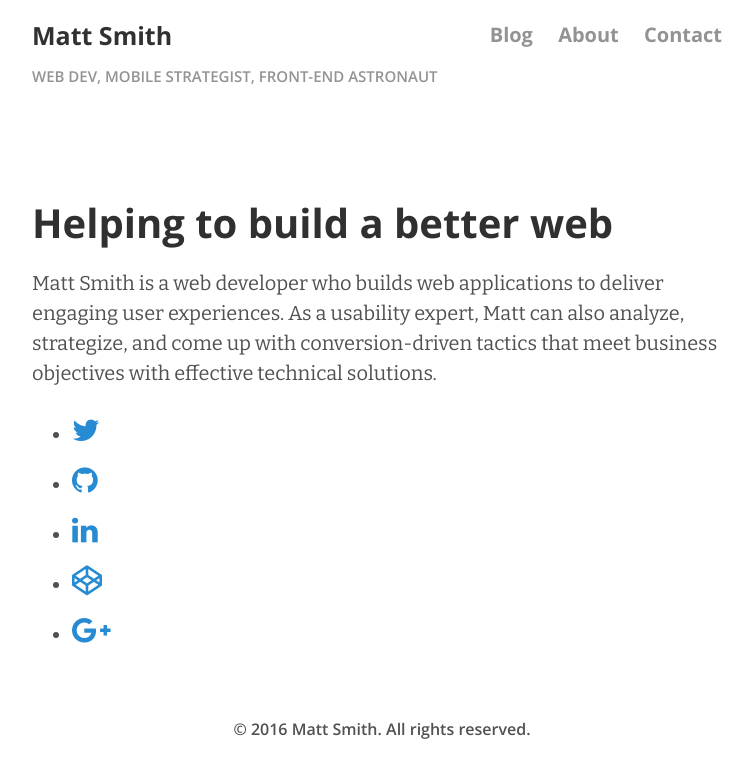
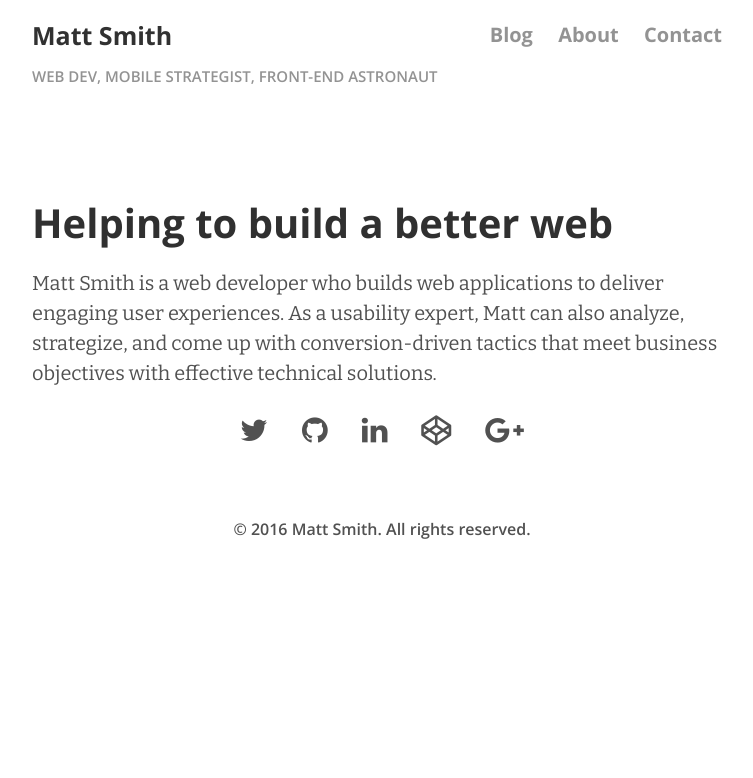
Before and after one commit to AllThingsSmitty/allthingssmitty.github.io, a Jekyll site: the page built from about.md, in a window 1280 px wide. Shown: the top 778 px of the page, without its empty margins (258-1011 px from the left). Built offline with Jekyll 4.4.1, drawn with Linux system fonts in a browser that asks for light colours; nearby versions of some CDN libraries.

Commit message:
Refactored layout and class 👍🏼

```diff
--- a/_includes/social-channels.html
+++ b/_includes/social-channels.html
@@ -1,7 +1,9 @@
-<ul class="channels">
+<div class="social">
+   <ul>
     <li><a href="{{ site.author.twitter }}" rel="external"><span class="fa fa-twitter"></span><span class="screen-reader-text">{{ site.author.follow_me_on }} Twitter</span></a></li>
     <li><a href="{{ site.author.github }}" rel="external"><span class="fa fa-github"></span><span class="screen-reader-text">{{ site.author.follow_me_on }} GitHub</span></a></li>
     <li><a href="{{ site.author.linkedin }}" rel="external"><span class="fa fa-linkedin"></span><span class="screen-reader-text">{{ site.author.follow_me_on }} LinkedIn</span></a></li>
     <li><a href="{{ site.author.codepen }}" rel="external"><span class="fa fa-codepen"></span><span class="screen-reader-text">{{ site.author.follow_me_on }} CodePen</span></a></li>
     <li><a href="{{ site.author.google_plus }}" rel="external"><span class="fa fa-google-plus"></span><span class="screen-reader-text">{{ site.author.follow_me_on }} Google+</span></a></li>
   </ul>
+</div>
```
Lines whose indentation alone changed are shown as unchanged.
